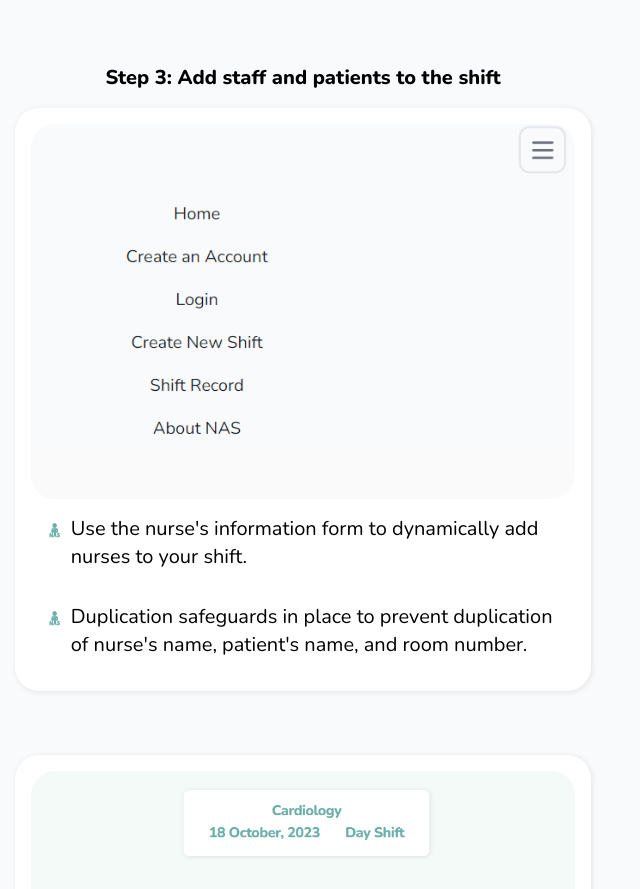
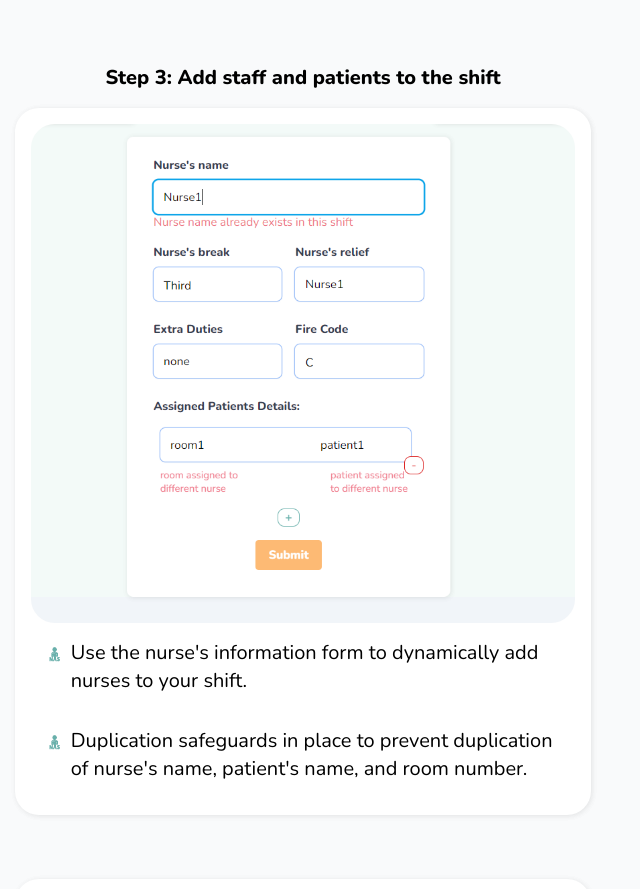
Before and after one commit to Hiba-Mohamed/Reactjs-Nurses-Assignment-Sheet, a React (Vite) app: page /#/ in a window 1280 px wide. Shown: the part 2920-3809 px from the top of the page, without its empty margins (337-977 px from the left). Built offline with nearby package versions, Linux system fonts and the light colour scheme.

Commit message:
Revert "imported all pics , testing routing in feature 1 pics"
This reverts commit ea8f9a1a797adc20be77d44ad40a0f26ec76e1ec.

```diff
--- a/src/pages/introPage.tsx
+++ b/src/pages/introPage.tsx
@@ -1,23 +1,4 @@
 import NasLogo from "../../public/images/NAS-logo.png"
-import About1 from "../../public/images/about1.png";
-import About2 from "../../public/images/about2.png";
-import About3 from "../../public/images/about3.png";
-import BannerPic from "../../public/images/banner-pic.png";
-import CreateLogo from "../../public/images/create-logo.png";
-import FeaturePic from "../../public/images/feature-pic.png";
-import FeaturesPic from "../../public/images/features-pic.png";
-import Features1 from "../../public/images/features1.png";
-import Features2 from "../../public/images/features2.png";
-import Features3 from "../../public/images/features3.png";
-import Features4 from "../../public/images/features4.png";
-import Features5 from "../../public/images/features5.png";
-import Features6 from "../../public/images/features6.png";
-import HistoryLogo from "../../public/images/history-logo.png";
-import NursePic from "../../public/images/nurse-pic.png";
-import Searcherror from "../../public/images/searcherror.png";
-import ShiftHistoy from "../../public/images/shifthistory.png";
-import WhyPic from "../../public/images/why-pic.png";
-
 
 export function LandingPage() {
   return (
@@ -104,11 +85,7 @@ export function LandingPage() {
 
         <div className="flex flex-col rounded-3xl bg-white flex flex-row items-center gap-4 mx-4 shadow-lg p-4 text-start mb-16 max-w-xl">
           <div className="flex flex-col items-center">
-            <img
-              src="../../public/images/features1.png"
-              alt=""
-              className="rounded-3xl"
-            />
+            <img src="/images/features5.png" alt="" className="rounded-3xl" />
             <div>
               <div className="flex flex-row p-4 gap-2">
                 <img src={NasLogo} alt="" className="h-4 mt-2" />
```
